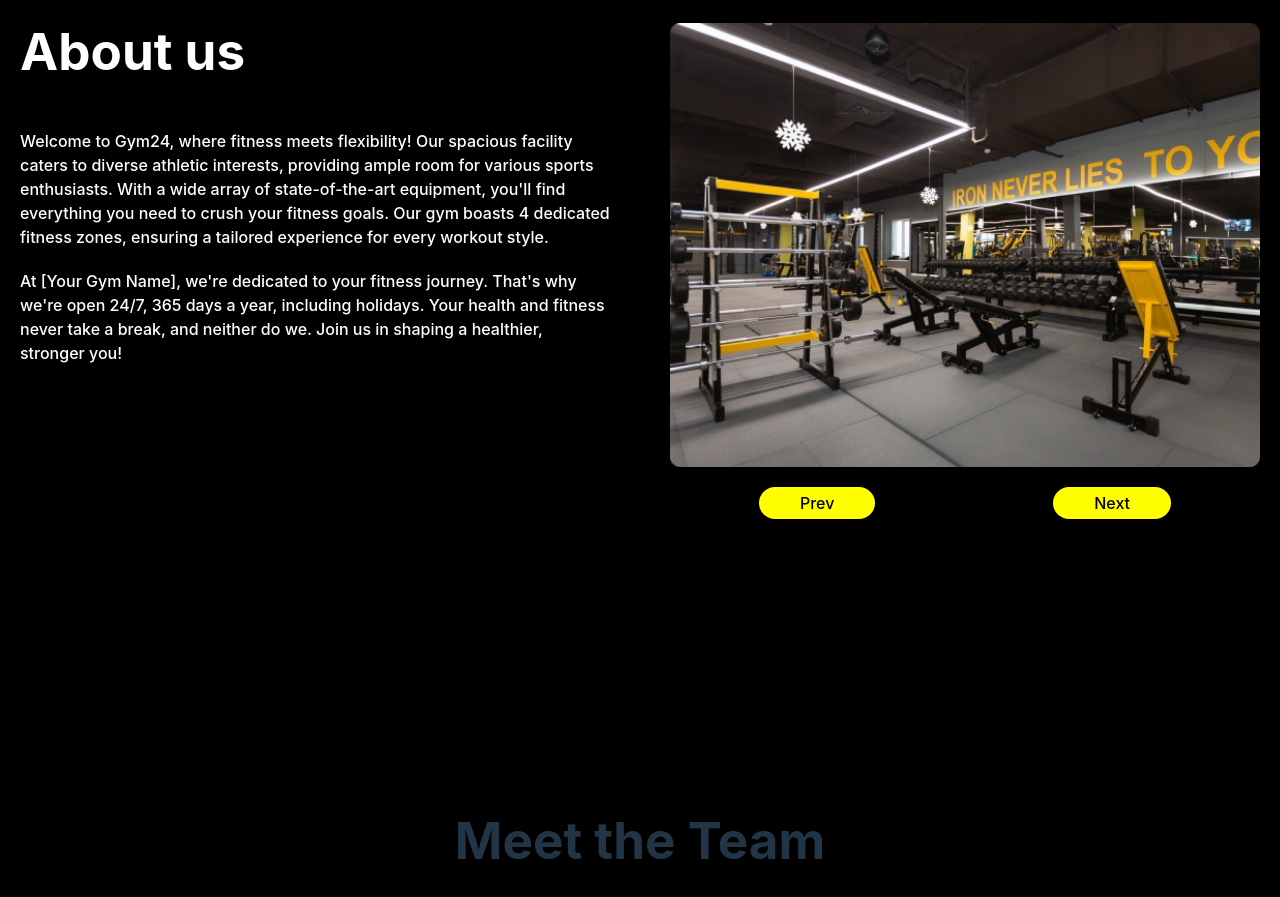
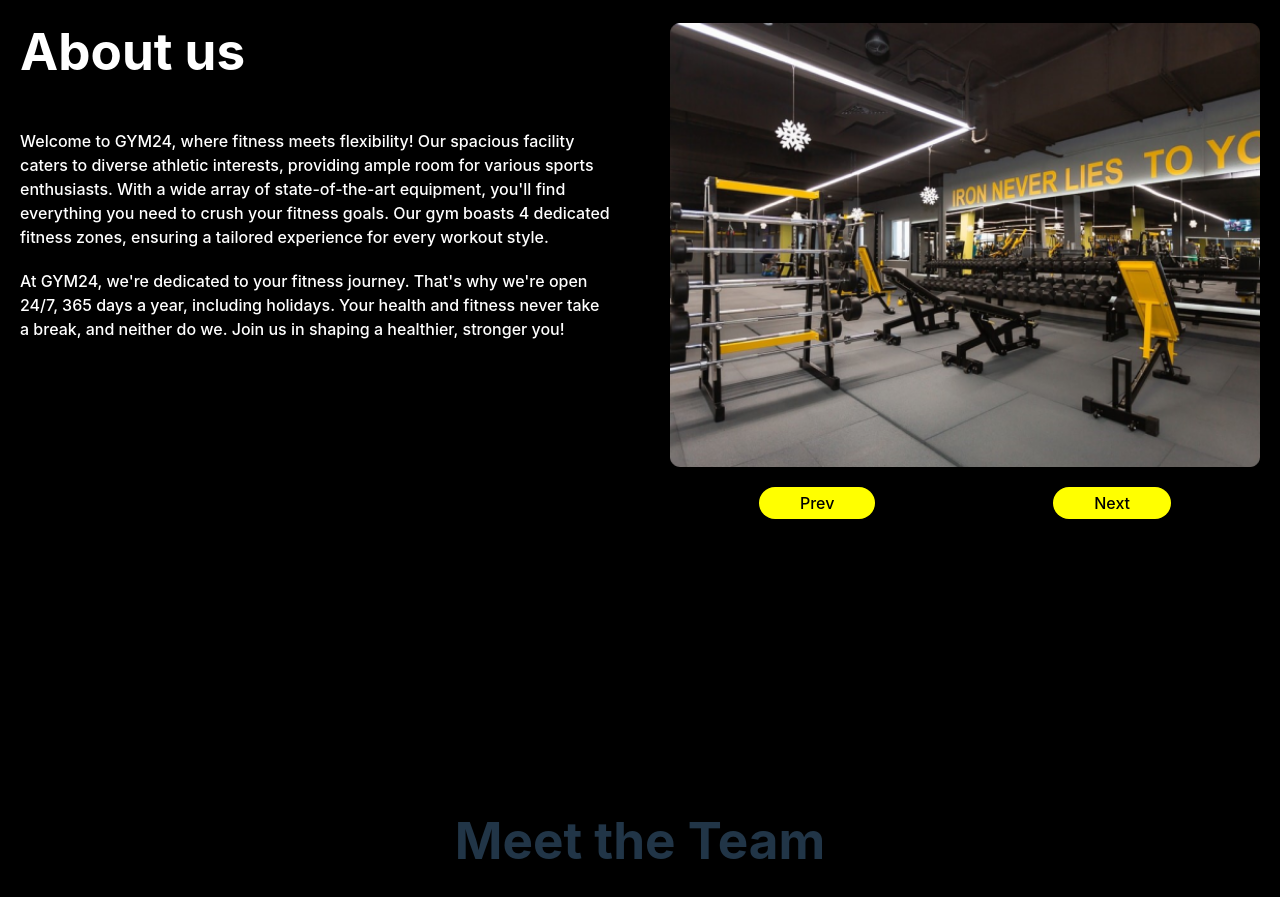
Before and after one commit to romanazimov/gym-app, a React (Vite) app: page / in a window 1280 px wide. Shown: the part 2220-3117 px from the top of the page. Built offline with nearby package versions, Linux system fonts and the light colour scheme.

Commit message:
Minor About changes

```diff
--- a/src/index.css
+++ b/src/index.css
@@ -114,6 +114,12 @@ button {
   cursor: pointer;
 }
 
+@media (width < 750px) {
+  h1 {
+    margin-bottom: 50px;
+  }
+}
+
 /* button:hover {
   border-color: red;
 }
--- a/src/sections/About.tsx
+++ b/src/sections/About.tsx
@@ -15,12 +15,12 @@ export default function About() {
             <div className='container'>
                 <div className='description'>
                     <p className='desc-title'>About us</p>
-                    <p>Welcome to Gym24, where fitness meets flexibility! Our spacious
+                    <p>Welcome to GYM24, where fitness meets flexibility! Our spacious
                         facility caters to diverse athletic interests, providing ample room for
                         various sports enthusiasts. With a wide array of state-of-the-art equipment,
                         you'll find everything you need to crush your fitness goals. Our gym boasts
                         4 dedicated fitness zones, ensuring a tailored experience for every workout style. </p>
-                    <p>At [Your Gym Name], we're dedicated to your fitness journey. That's why we're open
+                    <p>At GYM24, we're dedicated to your fitness journey. That's why we're open
                         24/7, 365 days a year, including holidays. Your health and fitness never take a
                         break, and neither do we. Join us in shaping a healthier, stronger you!</p>
                 </div>
```
